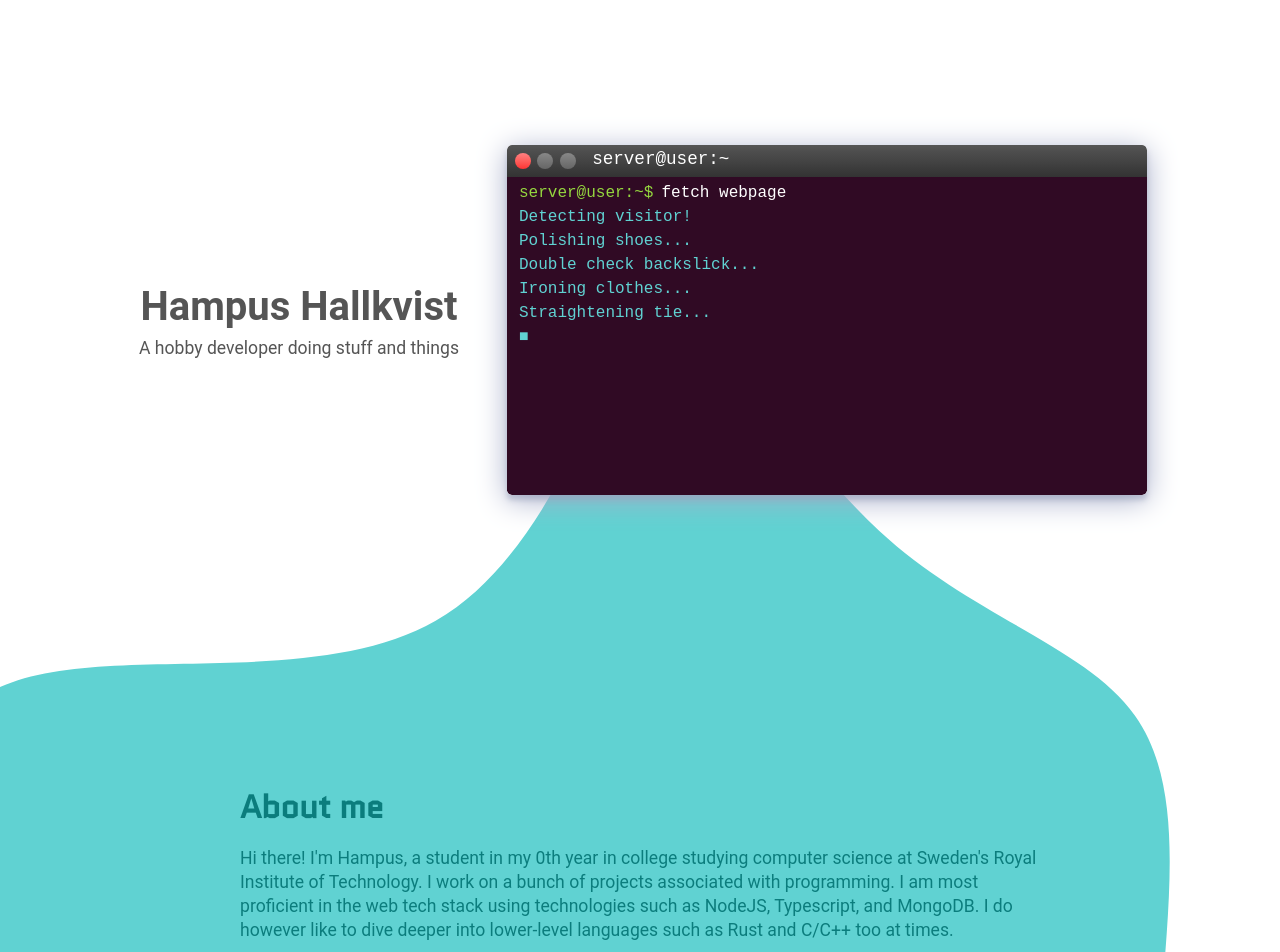
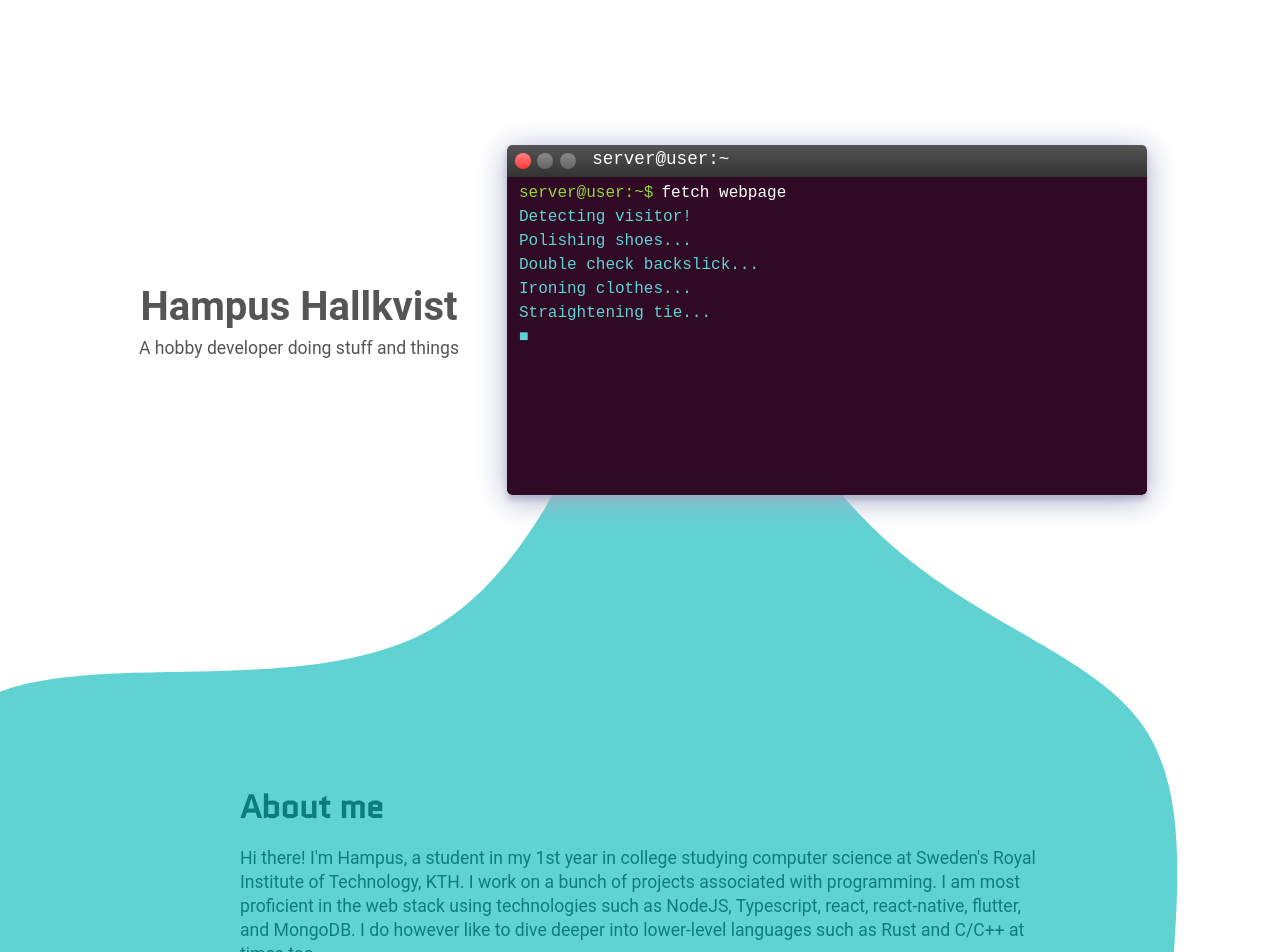
Before and after one commit to hampfh/Portfolio, a React (Create React App) app: page / in a window 1280 px wide. Shown: the top 952 px of the page. Built offline with nearby package versions, Linux system fonts and the light colour scheme; no server answers.

Commit message:
About and datalinks text

```diff
--- a/src/assets/articles.json
+++ b/src/assets/articles.json
@@ -6,7 +6,7 @@
 		"header": {
 			"title": "DataLinks",
 			"text": [
-				"KTH Datasektionens site for links and quick access to content"
+				"KTH site for links and quick access to content using a crowdsourced solution letting students contribute"
 			],
 			"aside": [
 				{
@@ -26,7 +26,18 @@
 			]
 		},
 		"sections": [
-
+            {
+                "title": "Aim",
+                "text": [
+                    "This project arose as a result of the 2020 distance work situation where all work was done remotely. Thus a lot of meetings and lectures were put online and required URLs. All this combined with our currently available tools made it feel very overwhelming and hard to get an understanding of which information was relevant and when it was needed. DataLinks was first created as a very simple single webpage where the most important links were listed. This allowed all students to quickly access information without having to search for it. "
+                ],
+                "aside": [
+                    {
+                        "title": "Project start",
+                        "text": "31 August 2020"
+                    }
+                ]
+            }
 		]
 	},
     "dotlibrary": {
--- a/src/components/customs/home/About.tsx
+++ b/src/components/customs/home/About.tsx
@@ -2,7 +2,7 @@ import styles from './About.module.scss'
 
 export default function About() {
 
-    const collegeYear = new Date().getFullYear() - 2020
+    const collegeYear = new Date().getFullYear() - 2020 + 1
 
     function getSuffix(number: number) {
         switch (number % 10) {
@@ -23,7 +23,7 @@ export default function About() {
             <article className={styles.article}>
                 <h2>About me</h2>
                 <p>
-                    Hi there! I'm Hampus, a student in my {collegeYear}{getSuffix(collegeYear)} year in college studying computer science at Sweden's Royal Institute of Technology. I work on a bunch of projects associated with programming. I am most proficient in the web tech stack using technologies such as NodeJS, Typescript, and MongoDB. I do however like to dive deeper into lower-level languages such as Rust and C/C++ too at times.
+                    Hi there! I'm Hampus, a student in my {collegeYear}{getSuffix(collegeYear)} year in college studying computer science at Sweden's Royal Institute of Technology, KTH. I work on a bunch of projects associated with programming. I am most proficient in the web stack using technologies such as NodeJS, Typescript, react, react-native, flutter, and MongoDB. I do however like to dive deeper into lower-level languages such as Rust and C/C++ at times too.
                 </p>
                 <p>
                     Structure and mechanisms have always fascinated me, not just in the sense of code but also in other aspects too. In all games I play I've always been interested in the part where it's possible to be creative. Now I spend less time playing video games and have instead found another way to express creativity, code! I love being able to build tools and applications to help either ordinary people or other programmers like me.
```
